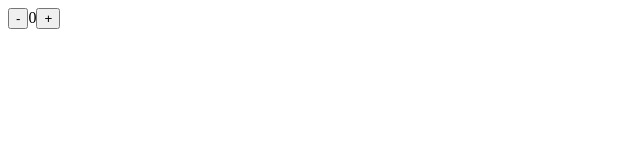
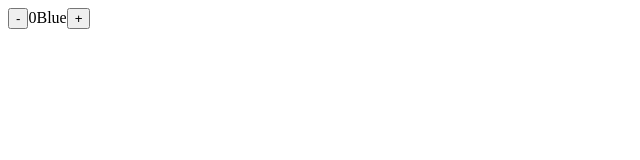
Before and after one commit to Kirttinath/Code-World, a React (Vite) app in the folder reacthooks/: page / in a window 1280 px wide. Shown: the top 160 px of the page, without its empty margins (0-640 px from the left). Built offline with nearby package versions, Linux system fonts and the light colour scheme.

Commit message:
multiple useState usage in one function to development

```diff
--- a/reacthooks/src/App.jsx
+++ b/reacthooks/src/App.jsx
@@ -3,7 +3,8 @@ import react,{ useState } from 'react'
 
 
 function App() {
-  const [count, setCount] = useState(0)
+  const [count, setCount] = useState(0);
+  const [theme, setTheme]  = useState("Blue");
 
 function decrease()
 {
@@ -12,11 +13,13 @@ function decrease()
 function increase()
 {
   setCount(prevcount => prevcount+1);
+  setTheme("red");
 }
   return (
     <>
     <button onClick={decrease}>-</button>
     <span>{count}</span>
+    <span>{theme}</span>
     <button onClick={increase}>+</button>
     </>
   )
```
